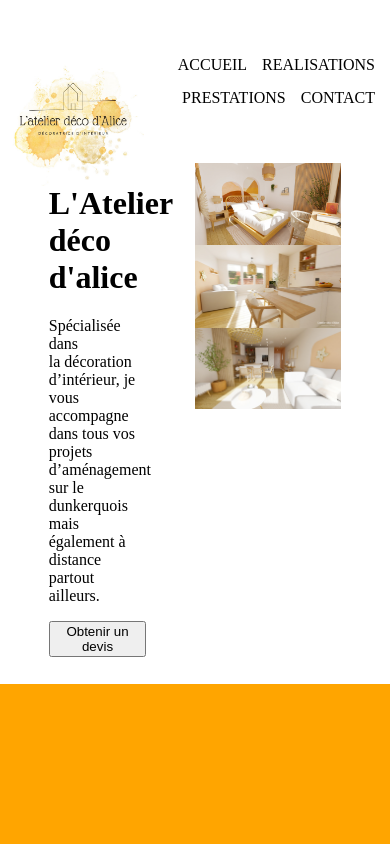
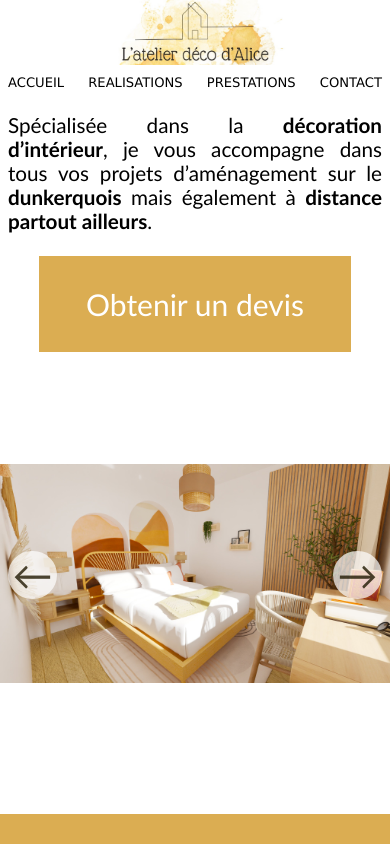
Before and after one commit to Neveta0905/aliceAnne, a plain HTML site: page index.html in a window 390 px wide. Drawn offline with Linux system fonts and the light colour scheme.

Commit message:
caroussel+phone ended

```diff
--- a/index.html
+++ b/index.html
@@ -3,11 +3,12 @@
     <head>
         <title>L'atelier d'Alice</title>
         <meta name="description" content="Décoratrice d'intérieur sur dunkerque spécialisée dans le coaching, le home staging et le feng Shui.">
-        <link rel="stylesheet" href="./style/style.css">
+        <meta name="viewport" content="width=device-width,initial-scale=1">
+        <link rel="stylesheet" href="./style/index.css">
     </head>
     <body>
-        <img src="./images/logo.jpg" alt="Logo" id="logo">
         <header>
+            <img src="./images/logo.jpg" alt="Logo" id="logo">
             <nav>
                 <ul>
                     <li>ACCUEIL</li>
@@ -19,24 +20,36 @@
         </header>
         <main>
             <div class="description">
-                <div id="logoTitle">
-                    <h1>L'Atelier<br>déco d'alice</h1>
-                </div>
+                <h1>L'Atelier<br>déco d'alice</h1>
                 <p class="presentation">
-                    Spécialisée dans la décoration d’intérieur, je vous accompagne dans tous vos projets d’aménagement sur le dunkerquois mais également à distance partout ailleurs.
+                    Spécialisée dans la <span class="bold">décoration d’intérieur</span>, je vous accompagne dans tous vos projets d’aménagement sur le <span class="bold">dunkerquois</span> mais également à <span class="bold">distance partout ailleurs</span>.
                 </p>
                 <button>Obtenir un devis</button>
             </div>
             <div class="photos">
-                <img src="./images/c1.jpg" alt="" class="leftPhoto">
-                <div>
-                    <img src="./images/c2.jpg" alt="">
-                    <img src="./images/c3.jpg" alt="">
-                    <div class="rightPhotoA img"></div>
-                    <div class="rightPhotoB img"></div>
+                <div class="arrow left" onclick="moveSlide(-1)">←</div>
+                <div class="arrow right" onclick="moveSlide(1)">→</div>
+
+                <div id="carousel">
+                    <img src="./images/c1.jpg" alt="" draggable="false">
+                    <div class="photosGroup">
+                        <img src="./images/c2.jpg" alt="" draggable="false">
+                        <img src="./images/c3.jpg" alt="" draggable="false">
+                    </div>
                 </div>
             </div>
         </main>
         <footer></footer>
     </body>
+
+    <script>
+        let currentSlide = 0;
+        const slides = document.getElementById('carousel');
+        const totalSlides = slides.children.length+1;
+
+        function moveSlide(direction) {
+            currentSlide = (currentSlide + direction + totalSlides) % totalSlides;
+            slides.style.transform = `translateX(-${currentSlide * 100}%)`;
+        }
+    </script>
 </html>
--- /dev/null
+++ b/style/caroussel/index.scss
@@ -0,0 +1,27 @@
+.arrow{
+    font-size: 40px;
+    width: 49px;
+    position: absolute;
+    cursor: pointer;
+    z-index: 999;
+    user-select: none;
+    background-color: rgba($color: white, $alpha: 0.7);
+    color: rgba(31, 24, 1,0.8);
+    border-radius: 9999px;
+    text-align: center;
+    top: 40%;
+}
+
+.left{
+    margin-left: 8px;
+}
+.right{
+    right: 0;
+    margin-right: 8px;
+}
+.photos{
+    position: relative;
+    #carousel{
+        transition: 500ms;
+    }
+}
--- /dev/null
+++ b/style/index/phone.scss
@@ -0,0 +1,79 @@
+@import '../caroussel';
+header{
+    display: flex;
+    flex-direction: column;
+
+    #logo{
+        margin: auto;
+        width: 200.3px;
+        height: 65.4px;
+        object-fit: cover;
+        object-position: 0 -33px;
+    }
+
+    nav{
+        flex: 1;
+        padding: 10px 8px 0 8px;
+        ul{
+            display: flex;
+            flex-direction: row;
+            justify-content: space-between;
+
+            li{
+                font-family: 'Lucida Sans';
+                font-size: calc(0.6rem + 0.9vw);
+
+                &:hover{
+                    font-weight: bold;
+                }
+            }
+        }
+    }
+}
+
+main{
+    min-height: 0;
+    overflow-x: hidden;
+    overflow-y: auto;
+    display: flex;
+    flex-direction: column;
+    flex: 1;
+    h1{
+        display: none;
+    }
+
+    .description{
+        font-size: calc(1rem + 1.2vw);
+        margin-top: 15px;
+        display: flex;
+        flex-direction: column;
+
+        .presentation{
+            padding: 8px;
+            text-align: justify;
+        }
+        button{
+            margin-top: 15px;
+            margin-left: auto;
+            margin-right: auto;
+        }
+    }
+
+    .photos{
+        margin: auto;
+
+        #carousel{
+            display: flex;
+            flex-direction: row;
+            flex: 1;
+        }
+
+        .photosGroup{
+            display: contents;
+        }
+        img{
+            object-fit: cover;
+            flex-shrink: 0;
+        }
+    }
+}
--- /dev/null
+++ b/style/index/style.scss
@@ -0,0 +1,62 @@
+// General setting
+// 768 / 1024
+$colorMain:#DBAD52;
+
+img{
+    display: block;
+    max-width: 100%;
+    height: auto;
+}
+
+ul,ol {
+    list-style: none;
+    user-select: none;
+}
+
+* {
+    margin: 0;
+    padding: 0;
+    box-sizing: border-box;
+    font-family: 'Gill Sans', 'Gill Sans MT', Calibri, 'Trebuchet MS', sans-serif;
+}
+
+body{
+    max-width: 100%;
+    overflow: hidden;
+    height: 100vh;
+    height: 100dvh;
+    display: flex;
+    flex-direction: column;
+}
+
+button{
+    background-color: $colorMain;
+    width: 80%;
+    border: none;
+    font-size: 30px;
+    padding: 30px;
+    color: white;
+}
+
+footer{
+    margin-top: 20px;
+    height: 30px;
+    width: 100%;
+    background-color: $colorMain;
+}
+
+.bold{
+    font-weight: bold;
+}
+
+@media (min-width: 768px) {
+    *{
+        background-color: yellow;
+    }
+}
+
+@media (min-width: 1024px) {
+    *{
+        background-color: red;
+    }
+}
--- a/style/style.scss
+++ /dev/null
@@ -1,62 +0,0 @@
-@mixin gridSpace($colStart,$colEnd,$rowStart,$rowEnd){
-    grid-column-start: $colStart;
-    grid-column-end: $colEnd;
-    grid-row-start: $rowStart;
-    grid-row-end: $rowEnd;
-}
-
-*{
-    box-sizing: border-box;
-}
-
-img{
-    max-width: 100%;
-    max-height: 100%;
-    display: block;
-}
-
-ul{
-    list-style: none;
-}
-body{
-    display: grid;
-    height: 100vh;
-    height: 100dvh;
-    width: 100vw;
-    width: 100dvw;
-    margin: 0;
-    grid-template-columns: repeat(8,1fr);
-    grid-template-rows: repeat(20,1fr);
-}
-
-#logo{
-    width: 100%;
-    height: 100%;
-    object-fit: contain;
-    @include gridSpace(1, 4, 1,6)
-}
-header{
-    @include gridSpace(3, 9, 2, 2);
-
-    ul{
-        display: flex;
-        justify-content: end;
-        flex-wrap: wrap;
-        gap: 15px;
-        margin-right: 15px;
-    }
-}
-main{
-    display: contents
-}
-
-.description{
-    @include gridSpace(1, 5, 4, 16)
-}
-.photos{
-    @include gridSpace(6, 9, 4, 16)
-}
-footer{
-    @include gridSpace(1, 9, 17, 21);
-    background-color: orange;
-}
```
Also changed, not shown: style/caroussel/index.css (added), style/index.css (added), style/index/phone.css (added), style/index/style.css (added), style/style.css (deleted), 4 other files.
